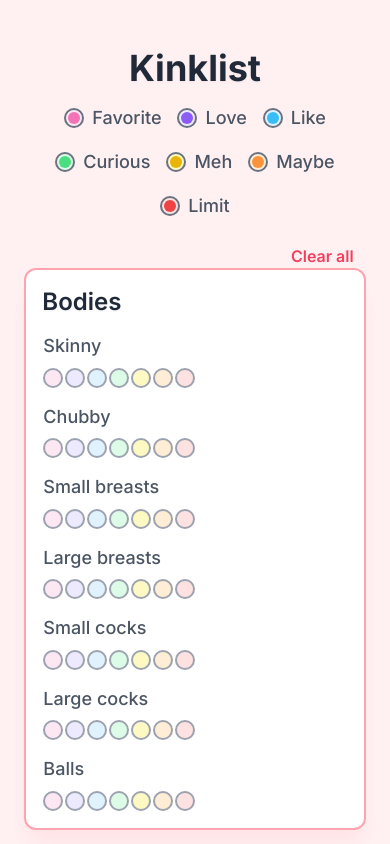
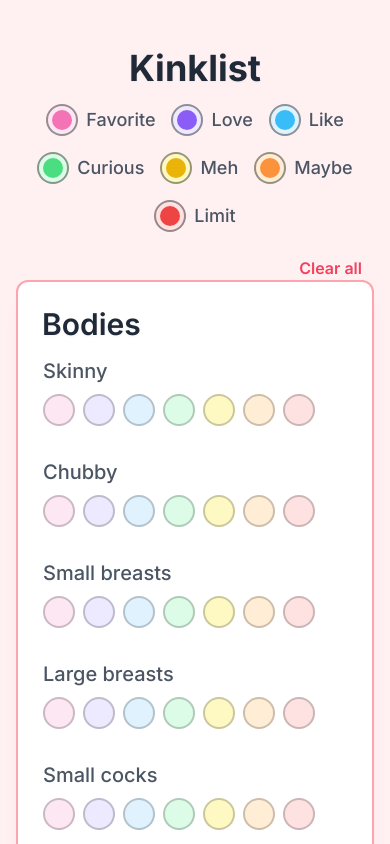
Before and after one commit to RoseCollared/kinkli, a Next.js app: page / in a window 390 px wide. Shown: the top 844 px of the page. Built offline with nearby package versions, Linux system fonts and the light colour scheme.

Commit message:
make radio buttons bigger and use table-like layout on medium screens

```diff
--- a/src/components/form/form.tsx
+++ b/src/components/form/form.tsx
@@ -43,7 +43,7 @@ export const Form = forwardRef<
     <FormProvider {...methods}>
       <form
         ref={ref}
-        className="relative columns-1 gap-x-4 py-8 sm:py-12 xl:columns-2 min-[1688px]:columns-3"
+        className="relative mx-4 columns-1 gap-x-4 py-8 sm:py-12 xl:columns-2 min-[1688px]:columns-3"
         {...props}
       >
         <Button
@@ -99,11 +99,13 @@ function Section({ sectionId, label, questions }: SectionProps) {
   }, [questions, sectionId]);
 
   return (
-    <section className="mb-4 break-inside-avoid-column rounded-xl border-2 border-rose-300 bg-white p-4 shadow-xl shadow-rose-100">
-      <h2 className="text-2xl font-semibold drop-shadow-sm">{label}</h2>
-      <table className="block border-separate border-spacing-x-4 border-spacing-y-2 sm:-mx-4 sm:-my-2 sm:table">
+    <section className="mb-4 break-inside-avoid-column rounded-xl border-2 border-rose-300 bg-white p-6 shadow-xl shadow-rose-100 lg:p-4">
+      <h2 className="text-3xl font-semibold drop-shadow-sm lg:text-2xl">
+        {label}
+      </h2>
+      <table className="block border-separate border-spacing-x-4 border-spacing-y-2 lg:-mx-4 lg:-my-2 lg:table">
         <thead
-          className="hidden sm:table-header-group"
+          className="hidden lg:table-header-group"
           aria-hidden={subquestionLabels.length <= 1}
         >
           {/* This row is rendered even when we don't render subquestion labels because it makes the spacing look good */}
@@ -117,7 +119,7 @@ function Section({ sectionId, label, questions }: SectionProps) {
               ))}
           </tr>
         </thead>
-        <tbody className="mt-4 flex flex-col gap-4 sm:table-row-group">
+        <tbody className="mt-4 flex flex-col gap-8 sm:gap-4 lg:table-row-group">
           {questions.map((question) => (
             <Question
               key={question.id}
@@ -142,21 +144,21 @@ interface QuestionProps {
 function Question(props: QuestionProps) {
   const { questionId, sectionId, label, subquestions } = props;
   return (
-    <tr className="flex flex-col gap-2 sm:table-row">
-      {/* Question label only shown on larger screens */}
+    <tr className="grid grid-cols-1 items-center gap-x-4 gap-y-2 sm:grid-cols-2 lg:table-row">
+      {/* Question label only shown above lg*/}
       <td
         aria-hidden
-        className="hidden w-40 text-lg font-medium leading-tight text-gray-600 sm:table-cell"
+        className="hidden text-lg font-medium leading-tight text-gray-600 lg:table-cell lg:w-40"
       >
         {label}
       </td>
       {subquestions.map((subquestion) => (
         <>
-          {/* Question and subquestion label only shown on small screens */}
+          {/* Question and subquestion label only shown below lg */}
           <td
             id={`label:${sectionId}.${questionId}.${subquestion.id}`}
             aria-hidden
-            className="block text-lg font-medium leading-tight text-gray-600 sm:hidden"
+            className="block text-xl font-medium leading-tight text-gray-600 lg:hidden"
           >
             <span>{label}</span>
             {subquestions.length > 1 && <span> ({subquestion.label})</span>}
@@ -184,8 +186,11 @@ function Subquestion(props: SubquestionProps) {
   const name = `${sectionId}.${questionId}.${subquestionId}`;
 
   return (
-    <td className="block sm:table-cell">
-      <fieldset className="flex gap-0.5" aria-labelledby={`label:${name}`}>
+    <td className="block lg:table-cell">
+      <fieldset
+        className="flex gap-2 lg:gap-1"
+        aria-labelledby={`label:${name}`}
+      >
         <Radio {...register(name)} value="7" />
         <Radio {...register(name)} value="6" />
         <Radio {...register(name)} value="5" />
--- a/src/components/radio.tsx
+++ b/src/components/radio.tsx
@@ -40,7 +40,7 @@ export const Radio = forwardRef<
       }}
       {...props}
       className={twMerge(
-        "relative h-5 w-5 appearance-none rounded-full border-2 border-gray-400 transition-colors before:absolute before:inset-0.5 before:rounded-full before:bg-rose-400 before:opacity-0 before:transition-opacity checked:border-gray-500 checked:before:opacity-100 hover:before:opacity-70 checked:hover:before:opacity-100",
+        "relative h-8 w-8 appearance-none rounded-full border-2 border-black/20 transition-colors before:absolute before:inset-1 before:rounded-full before:opacity-0 before:transition-opacity checked:border-black/40 checked:before:opacity-100 hover:before:opacity-70 checked:hover:before:opacity-100 lg:h-5 lg:w-5 lg:before:inset-0.5",
         props.value && colorMap[props.value as string],
         props.className
       )}
```
